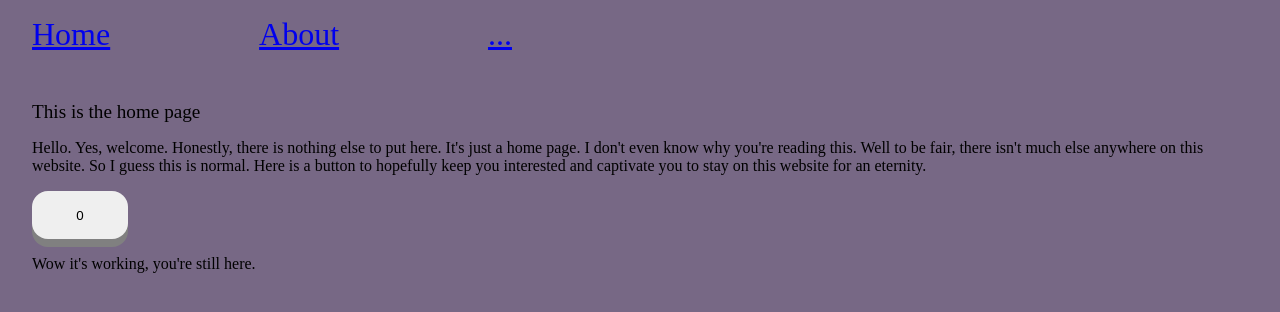
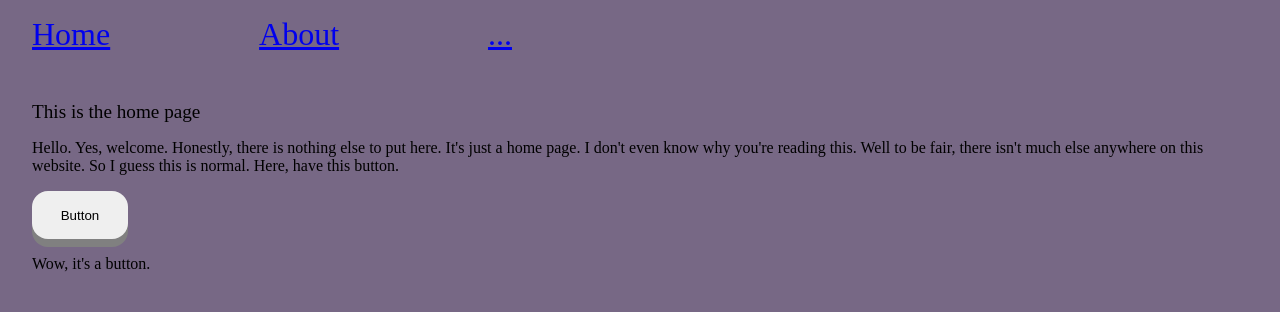
Before and after one commit to snacccc/vue-basics, a Vue app in the folder vue-basics/: page / in a window 1280 px wide. Shown: the top 312 px of the page. Built offline with nearby package versions, Linux system fonts and the light colour scheme.

Commit message:
more stuff

```diff
--- a/vue-basics/src/views/Home.vue
+++ b/vue-basics/src/views/Home.vue
@@ -5,24 +5,39 @@
       </header>
 
       <p class="description">
-         Hello. Yes, welcome. Honestly, there is nothing else to put here. It's just a home page. I don't even know why you're reading this. Well to be fair, there isn't much else anywhere on this website. So I guess this is normal. Here is a button to hopefully keep you interested and captivate you to stay on this website for an eternity.
+         Hello. Yes, welcome. Honestly, there is nothing else to put here. It's just a home page. I don't even know why you're reading this. Well to be fair, there isn't much else anywhere on this website. So I guess this is normal. Here, have this button.
       </p>
 
-      <button @click="count++" class="counterBtn">
-         {{ count }}
-      </button>
+      <div class="buttons">
+         <button @click="clicked = !clicked" class="btn showButton">
+            Button
+         </button>
 
-      <p class="btnReaction">Wow it's working, you're still here.</p>
+         <p v-if="clicked" class="btnReaction">Wow it's working, you're still here. Have another button.</p>
+
+         <button v-if="clicked" @click="count++" class="btn counterBtn">
+            {{ count }}
+         </button>
+
+         <p v-if="clicked">This one counts the amount of times you've clicked it.</p>
+
+         <p v-else>Wow, it's a button.</p>
+
+
+      </div>
 
    </div>
 </template>
 
 <script>
 
+
    export default {
       data() {
          return {
-            count: 0
+            count: 0,
+            clicked: false,
+
          }
       }
    }
@@ -39,7 +54,7 @@
       font-size: 1.2rem;
    }
 
-   .counterBtn {
+   .btn {
       width: 6rem;
       height: 3rem;
       cursor: pointer;
@@ -48,9 +63,15 @@
       box-shadow: 0px 8px gray;
    }
 
-   .counterBtn:active {
+   .btn:active {
       transform: translateY(4px);
       box-shadow: 0px 4px gray;
    }
 
+   .buttons {
+      display: flex;
+      flex-direction: column;
+      ;
+   }
+
 </style>
```
